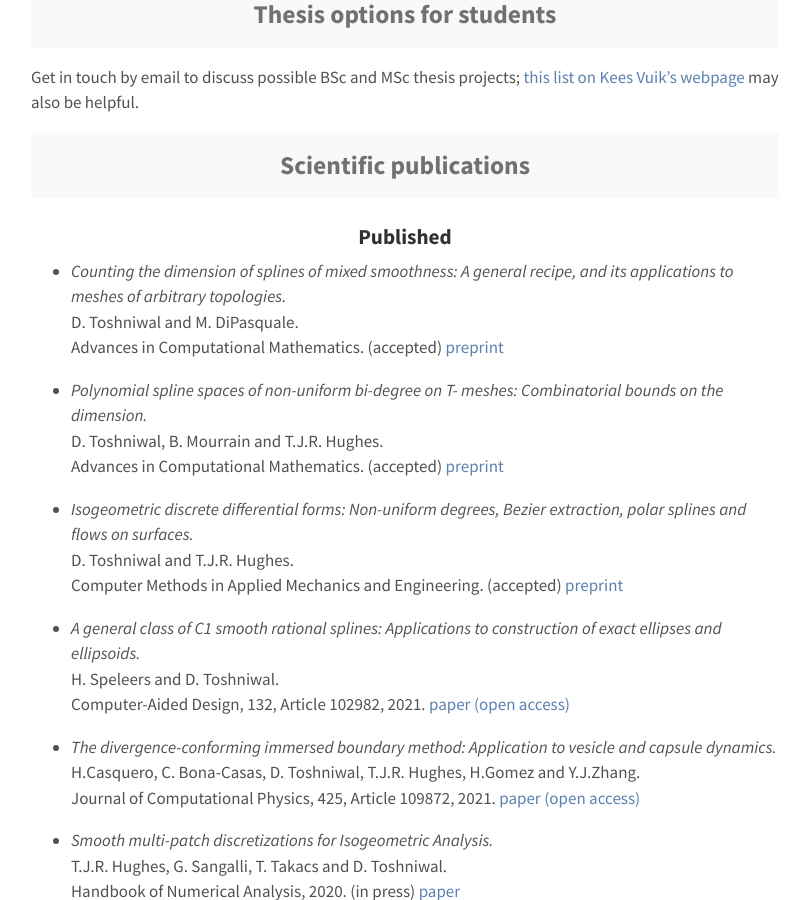
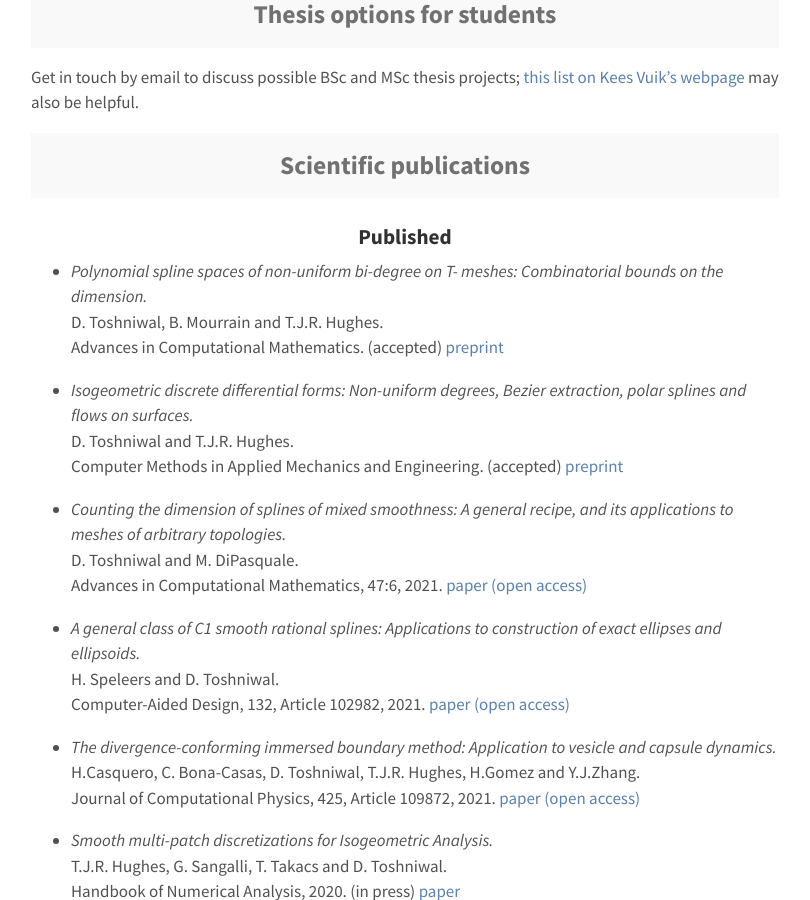
Before and after one commit to dtoshniwal/dtoshniwal.github.io, a Jekyll site: the page built from research.md, in a window 1280 px wide and 900 px high, scrolled down 601 px. Shown: the whole window, without its empty margins (235-1045 px from the left). Built offline with Jekyll 4.4.1, drawn with Linux system fonts in a browser that asks for light colours; some of the changed lines change nothing that is shown.

Commit message:
Update pubs

```diff
--- a/research.md
+++ b/research.md
@@ -37,12 +37,6 @@ Get in touch by email to discuss possible BSc and MSc thesis projects; [this lis
 <h3 align="center">Published</h3>
 
 
-* <i>Counting the dimension of splines of mixed smoothness: A general recipe, and its applications to meshes of arbitrary topologies.</i>
-<br>
-D. Toshniwal and M. DiPasquale.
-<br>
-Advances in Computational Mathematics. (accepted)
-[preprint](https://arxiv.org/abs/2001.01774)
 
 * <i>Polynomial spline spaces of non-uniform bi-degree on T- meshes: Combinatorial bounds on the dimension.</i>
 <br>
@@ -58,6 +52,13 @@ D. Toshniwal and T.J.R. Hughes.
 <br>
 Computer Methods in Applied Mechanics and Engineering. (accepted)
 [preprint](https://www.oden.utexas.edu/media/reports/2020/2018.pdf)
+
+* <i>Counting the dimension of splines of mixed smoothness: A general recipe, and its applications to meshes of arbitrary topologies.</i>
+<br>
+D. Toshniwal and M. DiPasquale.
+<br>
+Advances in Computational Mathematics, 47:6, 2021.
+[paper (open access)](https://rdcu.be/cdJ8x)
 
 * <i>A general class of C1 smooth rational splines: Applications to construction of exact ellipses and ellipsoids.</i>
 <br>
```
